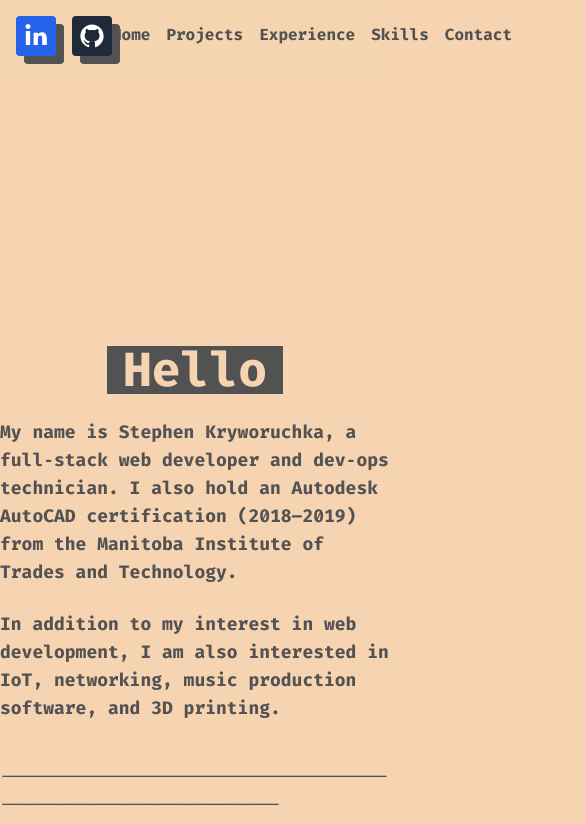
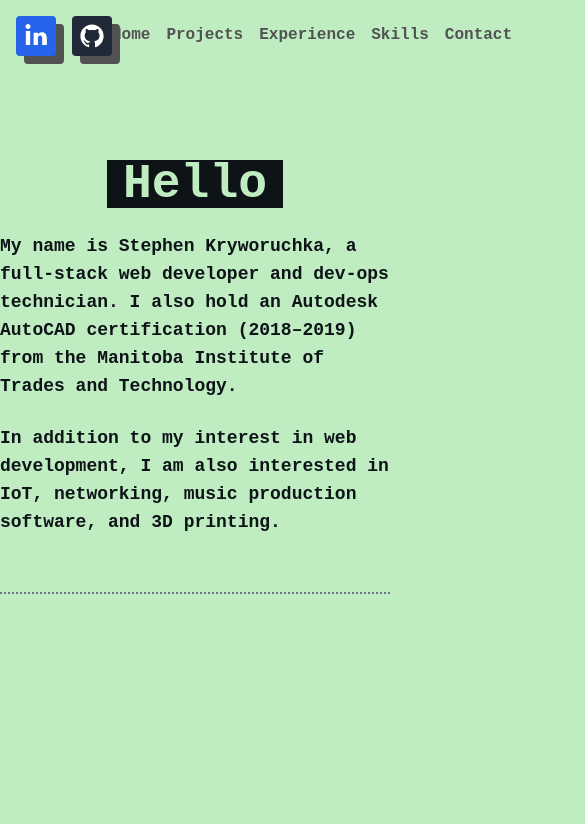
Before and after one commit to sega-playstation/portfolio_main, a React (Vite) app: page / in a window 390 px wide. Shown: the top 824 px of the page, 585 px wide, since content can reach past the window. Built offline with nearby package versions, Linux system fonts and the light colour scheme.

Commit message:
made carosel for skills, left particle bg half completed

```diff
--- a/package.json
+++ b/package.json
@@ -12,6 +12,7 @@
     "preview": "vite preview"
   },
   "dependencies": {
+    "@tsparticles/react": "^3.0.0",
     "cors": "^2.8.5",
     "dotenv": "^16.4.7",
     "express": "^4.21.2",
@@ -20,7 +21,10 @@
     "react-dom": "^19.0.0",
     "react-icons": "^5.5.0",
     "react-router-dom": "^7.2.0",
-    "resend": "^4.1.2"
+    "react-slick": "^0.30.3",
+    "react-tsparticles": "^2.12.2",
+    "resend": "^4.1.2",
+    "slick-carousel": "^1.8.1"
   },
   "devDependencies": {
     "@eslint/js": "^9.21.0",
--- a/src/components/Hero.jsx
+++ b/src/components/Hero.jsx
@@ -1,11 +1,11 @@
 export default function Hero() {
   return (
-    <section className="h-screen flex flex-col justify-center items-center">
+    <section className="flex flex-col justify-center items-center">
       <h1 className="text-5xl font-bold bg-primaryText px-4 text-primaryBg">
         Hello
       </h1>
 
-      <div className="mt-6 max-w-2xl text-left">
+      <div className="mt-6 max-w-2xl text-left mb-4">
         <p className="font-bold text-lg">
           My name is Stephen Kryworuchka, a full‑stack web developer and dev‑ops technician. I also hold an Autodesk AutoCAD certification (2018–2019) from the Manitoba Institute of Trades and Technology.
         </p>
@@ -13,10 +13,7 @@ export default function Hero() {
         <p className="mt-6 font-bold text-lg">
           In addition to my interest in web development, I am also interested in IoT, networking, music production software, and 3D printing.
         </p>
-
-        <p className="mt-10 text-lg">
-          --------------------------------------------------------------
-        </p>
+        <div className="w-full max-w-2xl border-t-2 border-dotted border-gray-500 my-14"></div>
       </div>
     </section>
   );
--- /dev/null
+++ b/src/components/ParticleBackground.jsx
@@ -0,0 +1,37 @@
+import React from "react";
+import Particles from "@tsparticles/react";
+
+export default function ParticleBackground() {
+  const particlesOptions = {
+    fpsLimit: 60,
+    // Use "transparent" here so the section's background shows through
+    background: { color: { value: "transparent" } },
+    interactivity: {
+      events: {
+        onHover: { enable: true, mode: "repulse" },
+        resize: true
+      },
+      modes: {
+        repulse: { distance: 100, duration: 0.4 }
+      }
+    },
+    particles: {
+      color: { value: "#BFEDC1" },
+      links: { enable: true, color: "#BFEDC1", distance: 150 },
+      collisions: { enable: false },
+      move: { enable: true, speed: 2, outMode: "bounce" },
+      number: { density: { enable: true, area: 800 }, value: 50 },
+      opacity: { value: 0.5 },
+      shape: { type: "circle" },
+      size: { value: { min: 1, max: 5 } }
+    },
+    detectRetina: true
+  };
+
+  return (
+    <Particles
+      className="absolute inset-0 z-[-1] border border-red-500"  // Remove border later once verified
+      options={particlesOptions}
+    />
+  );
+}
--- a/src/components/Projects.jsx
+++ b/src/components/Projects.jsx
@@ -19,7 +19,7 @@ export default function Projects() {
         "A platform for discovering new music through intelligent recommendations and social sharing. Built with Next.js, Tailwind, and Spotify API integration.",
       image: "/coming_soon.png",
       link: "#",
-      tech: ["Next.js", "Tailwind", "Spotify API"],
+      tech: ["GoLang", "React", "React Native", "Tailwind", "Spotify API", "Apple Music API", "Tidal API", ],
     },
   ];
 
@@ -39,7 +39,7 @@ export default function Projects() {
           {projects.map((project, index) => (
             <div
               key={index}
-              className="bg-gray-700 p-6 rounded shadow text-[#f4d7c5]"
+              className="bg-gray-700 p-6 rounded shadow text-[#FAC9B8]"
             >
               {/* Title with peach color */}
               <h3 className="text-2xl font-bold mb-1 text-primaryBg">
--- a/src/components/Skills.jsx
+++ b/src/components/Skills.jsx
@@ -1,51 +1,124 @@
-import { FaLaptopCode } from 'react-icons/fa';
-import Container from '../components/Container';
+import { useState, useRef } from "react";
+import Container from "../components/Container";
+import Slider from "react-slick";
+import Particles from "@tsparticles/react";
 
-export default function Skills() {
-  const skills = {
-    "Front-End": [
-      { name: "React", description: "A JavaScript library for building user interfaces." },
-      { name: "Tailwind CSS", description: "A utility-first CSS framework for rapid UI development." },
-      { name: "Three.js", description: "A 3D JavaScript library using WebGL." },
-      { name: "Canvas API", description: "Native API for drawing and animating graphics in the browser." },
-      { name: "Bootstrap", description: "A popular CSS framework for responsive design." },
-    ],
-    "⚙️ Backend / Programming": [
-      { name: "Python", description: "A versatile high-level programming language." },
-      { name: "Node.js", description: "A runtime environment for executing JavaScript on the server." },
-      { name: "Express.js", description: "A minimal web framework for Node.js." },
-      { name: "Django", description: "A high-level Python web framework that encourages rapid development." },
-      { name: "Ruby on Rails", description: "A web application framework written in Ruby." },
-      { name: "C#", description: "A modern object-oriented language from Microsoft." },
-      { name: "Java", description: "A widely-used, class-based, object-oriented programming language." },
-      { name: "JavaScript", description: "The language of the web for both client and server side." },
-      { name: "PHP", description: "A widely-used scripting language for server-side development." },
-      { name: "Golang", description: "A statically typed language designed by Google." },
-    ],
-    "🗄️ Databases": [
-      { name: "PostgreSQL", description: "An advanced, open source relational database system." },
-      { name: "MySQL", description: "The world's most popular open source database." },
-      { name: "SQLite", description: "A lightweight, file-based SQL database engine." },
-      { name: "T-SQL", description: "SQL Server's extension for SQL." },
-    ],
-    "☁️ Cloud & DevOps": [
-      { name: "Nginx", description: "A high performance web server and reverse proxy." },
-      { name: "Apache", description: "One of the most widely used web servers." },
-      { name: "Jenkins", description: "An open-source automation server for CI/CD." },
-      { name: "Docker", description: "A platform for containerizing applications." },
-      { name: "Kubernetes", description: "An orchestration system for Docker containers." },
-      { name: "Terraform", description: "An infrastructure-as-code tool for building, changing, and versioning infrastructure." },
-      { name: "AWS", description: "Amazon Web Services cloud platform." },
-      { name: "Azure", description: "Microsoft's cloud computing service." },
-      { name: "Digital Ocean", description: "A cloud infrastructure provider geared toward developers." },
-    ],
+// ParticleBackground component
+function ParticleBackground() {
+  const particlesOptions = {
+    fpsLimit: 60,
+    background: {
+      color: { value: "#0D1317" }
+    },
+    interactivity: {
+      events: {
+        onHover: { enable: true, mode: "repulse" },
+        resize: true
+      },
+      modes: {
+        repulse: { distance: 100, duration: 0.4 }
+      }
+    },
+    particles: {
+      color: { value: "#BFEDC1" },
+      links: { enable: true, color: "#BFEDC1", distance: 150 },
+      collisions: { enable: false },
+      move: { enable: true, speed: 2, outMode: "bounce" },
+      number: { density: { enable: true, area: 800 }, value: 50 },
+      opacity: { value: 0.5 },
+      shape: { type: "circle" },
+      size: { value: { min: 1, max: 5 } }
+    },
+    detectRetina: true
   };
 
   return (
-    <section id="skills" className="py-0 text-white">
+    <Particles className="absolute inset-0 z-[-1]" options={particlesOptions} />
+  );
+}
+
+function CollapsibleSkill({ skill, isOpen, onClick }) {
+  return (
+    <div className="bg-gray-600 p-2 rounded cursor-pointer" onClick={onClick}>
+      <div className="flex justify-between items-center">
+        <span className="font-bold text-sm">{skill.name}</span>
+        <span className="text-xs">{isOpen ? "▲" : "▼"}</span>
+      </div>
+      {isOpen && <p className="text-xs mt-1">{skill.description}</p>}
+    </div>
+  );
+}
+
+export default function Skills() {
+  const [openSkill, setOpenSkill] = useState({});
+  const sliderRef = useRef(null);
+
+  const skills = {
+    "💻 Front-End": [
+      { name: "React", description: "A library for building UIs." },
+      { name: "Tailwind CSS", description: "A utility-first CSS framework." },
+      { name: "Three.js", description: "A 3D library using WebGL." },
+      { name: "Canvas API", description: "Native API for drawing graphics." },
+      { name: "Bootstrap", description: "A CSS framework for responsive design." }
+    ],
+    "⚙️ Backend": [
+      { name: "Python", description: "A versatile high-level language." },
+      { name: "Node.js", description: "JavaScript runtime on the server." },
+      { name: "Express.js", description: "A minimal Node.js framework." },
+      { name: "Django", description: "A high-level Python web framework." },
+      { name: "Ruby on Rails", description: "A Ruby web application framework." },
+      { name: "C#", description: "A modern object-oriented language." },
+      { name: "Java", description: "A widely-used object-oriented language." },
+      { name: "Kotlin", description: "A concise language for Android & JVM." },
+      { name: "JavaScript", description: "The language of the web." },
+      { name: "PHP", description: "A scripting language for the web." },
+      { name: "Golang", description: "A statically typed language by Google." }
+    ],
+    "🗄️ Databases": [
+      { name: "PostgreSQL", description: "An advanced relational database." },
+      { name: "MySQL", description: "The world's most popular open source database." },
+      { name: "SQLite", description: "A lightweight file-based database engine." },
+      { name: "T-SQL", description: "SQL Server's extension for SQL." }
+    ],
+    "☁️ Cloud/DevOps": [
+      { name: "Nginx", description: "A high-performance web server." },
+      { name: "Apache", description: "A widely used web server." },
+      { name: "Jenkins", description: "An automation server for CI/CD." },
+      { name: "Docker", description: "A platform for containerization." },
+      { name: "Kubernetes", description: "An orchestration system for containers." },
+      { name: "Terraform", description: "An infrastructure-as-code tool." },
+      { name: "AWS", description: "Amazon's cloud platform." },
+      { name: "Azure", description: "Microsoft's cloud service." },
+      { name: "Digital Ocean", description: "A cloud infrastructure provider." }
+    ]
+  };
+
+  // Toggle open state for a specific category and skill index.
+  const toggleSkill = (category, index) => {
+    setOpenSkill(prev => ({
+      ...prev,
+      [category]: prev[category] === index ? null : index,
+    }));
+  };
+
+  // React Slick settings for the carousel.
+  const settings = {
+    dots: true,
+    infinite: false,
+    speed: 500,
+    slidesToShow: 1,
+    slidesToScroll: 1,
+  };
+
+  const categories = Object.keys(skills);
+
+  return (
+    <section id="skills" className="relative py-4 text-white">
+      {/* Particle background behind everything */}
+      <ParticleBackground />
       <Container>
-        {/* "Skills" header wrapped in a matching gray box with peach letters and sharp corners */}
-        <div className="flex justify-center mb-8">
+        {/* Skills Header */}
+        <div className="flex justify-center mb-4">
           <div className="bg-primaryText inline-block px-4 py-2 shadow">
             <h2 className="text-3xl font-bold text-center text-primaryBg">
               Skills
@@ -53,41 +126,42 @@ export default function Skills() {
           </div>
         </div>
 
-        {/* Title section */}
-        <div className="mb-12 text-center">
-          <h3 className="text-2xl font-bold text-primaryText">
-            Full-Stack Development
-          </h3>
-          <p className="text-lg mt-2 text-primaryText">
-            Front-End / Backend / Databases / Cloud &amp; DevOps
-          </p>
+        {/* Navigation Bar for Categories */}
+        <div className="flex justify-center gap-4 mb-4">
+          {categories.map((category, index) => (
+            <button
+              key={category}
+              onClick={() => sliderRef.current.slickGoTo(index)}
+              className="bg-gray-700 px-3 py-1 rounded text-primaryBg font-bold hover:bg-gray-600 transition"
+            >
+              {category}
+            </button>
+          ))}
         </div>
 
-        {/* Categories */}
-        <div className="space-y-8">
-          {Object.keys(skills).map((category, index) => (
-            <div key={index} className="bg-gray-700 p-6 rounded shadow">
-              <h3 className="text-2xl font-bold mb-4 text-primaryBg">
-                {category === "Front-End" && (
-                  <FaLaptopCode className="inline mr-2" />
-                )}
-                {category}
-              </h3>
-              <div className="flex flex-wrap gap-4">
-                {skills[category].map((skill, i) => (
-                  <div key={i} className="relative group">
-                    <span className="bg-gray-600 px-3 py-2 rounded cursor-pointer">
-                      {skill.name}
-                    </span>
-                    {/* Tooltip on hover with max-width */}
-                    <div className="absolute bottom-full left-1/2 transform -translate-x-1/2 mb-2 opacity-0 group-hover:opacity-100 transition-opacity duration-300 bg-gray-900 text-sm p-2 rounded shadow whitespace-nowrap z-10 max-w-[90vw]">
-                      {skill.description}
-                    </div>
+        {/* Carousel: One slide per category */}
+        <div className="overflow-hidden">
+          <Slider ref={sliderRef} {...settings}>
+            {categories.map((category) => (
+              <div key={category}>
+                <div className="bg-gray-700 p-4 rounded shadow w-full max-w-xl mx-auto h-[400px] overflow-y-auto">
+                  <h3 className="text-xl font-bold mb-3 text-primaryBg">
+                    {category}
+                  </h3>
+                  <div className="space-y-2">
+                    {skills[category].map((skill, i) => (
+                      <CollapsibleSkill
+                        key={i}
+                        skill={skill}
+                        isOpen={openSkill[category] === i}
+                        onClick={() => toggleSkill(category, i)}
+                      />
+                    ))}
                   </div>
-                ))}
+                </div>
               </div>
-            </div>
-          ))}
+            ))}
+          </Slider>
         </div>
       </Container>
     </section>
--- a/src/index.css
+++ b/src/index.css
@@ -1,77 +1,54 @@
 @import url('https://fonts.googleapis.com/css2?family=Fira+Code:wght@400;700&display=swap');
+@import "slick-carousel/slick/slick.css";
+@import "slick-carousel/slick/slick-theme.css";
 
 @tailwind base;
 @tailwind components;
 @tailwind utilities;
 
+.slick-prev:before,
+.slick-next:before {
+  color: black !important;
+  font-size: 55px !important;
+}
+
+.slick-prev {
+  left: 50px !important;
+}
+
+.slick-next {
+  right: 70px !important;
+}
+
+.slick-list {
+  overflow-x: hidden !important;
+}
+
+.slick-prev,
+.slick-next {
+  z-index: 1000;
+}
+
+/* Media Query for Smaller Screens */
+/* @media (max-width: 640px) {
+  .slick-prev:before,
+  .slick-next:before {
+    font-size: 35px !important;
+  }
+  body .slick-prev {
+    left: 20px !important;
+    top: 50% !important;
+    transform: translateY(-50%) !important;
+  }
+  body .slick-next {
+    right: 20px !important;
+    top: 50% !important;
+    transform: translateY(-50%) !important;
+  }
+}
+ */
+
+
 body {
   @apply bg-primaryBg text-primaryText font-sans;
 }
-/* :root {
-  font-family: system-ui, Avenir, Helvetica, Arial, sans-serif;
-  line-height: 1.5;
-  font-weight: 400;
-
-  color-scheme: light dark;
-  color: rgba(255, 255, 255, 0.87);
-  background-color: #242424;
-
-  font-synthesis: none;
-  text-rendering: optimizeLegibility;
-  -webkit-font-smoothing: antialiased;
-  -moz-osx-font-smoothing: grayscale;
-}
-
-a {
-  font-weight: 500;
-  color: #646cff;
-  text-decoration: inherit;
-}
-a:hover {
-  color: #535bf2;
-}
-
-body {
-  margin: 0;
-  display: flex;
-  place-items: center;
-  min-width: 320px;
-  min-height: 100vh;
-}
-
-h1 {
-  font-size: 3.2em;
-  line-height: 1.1;
-}
-
-button {
-  border-radius: 8px;
-  border: 1px solid transparent;
-  padding: 0.6em 1.2em;
-  font-size: 1em;
-  font-weight: 500;
-  font-family: inherit;
-  background-color: #1a1a1a;
-  cursor: pointer;
-  transition: border-color 0.25s;
-}
-button:hover {
-  border-color: #646cff;
-}
-button:focus,
-button:focus-visible {
-  outline: 4px auto -webkit-focus-ring-color;
-}
-
-@media (prefers-color-scheme: light) {
-  :root {
-    color: #213547;
-    background-color: #ffffff;
-  }
-  a:hover {
-    color: #747bff;
-  }
-  button {
-    background-color: #f9f9f9;
-  }
-} */
--- a/tailwind.config.js
+++ b/tailwind.config.js
@@ -6,11 +6,11 @@ export default {
   theme: {
     extend: {
       colors: {
-        primaryBg: "#f6d4b1", // your background color
-        primaryText: "#535253", // your preferred font color
+        primaryBg: "#BFEDC1", // your background color
+        primaryText: "#0D1317", // your preferred font color
       },
       fontFamily: {
-        sans: ["'Fira Code'", "monospace"],
+        sans: ["'VT323'", "monospace"],
       },
     },
   },
```
Also changed, not shown: src/components/Contact.jsx (+7 -7 lines), src/components/Container.jsx (+8 -4 lines), src/components/Experience.jsx (+21 -9 lines), 1 other file (tests, documents, lock files or other folders).
